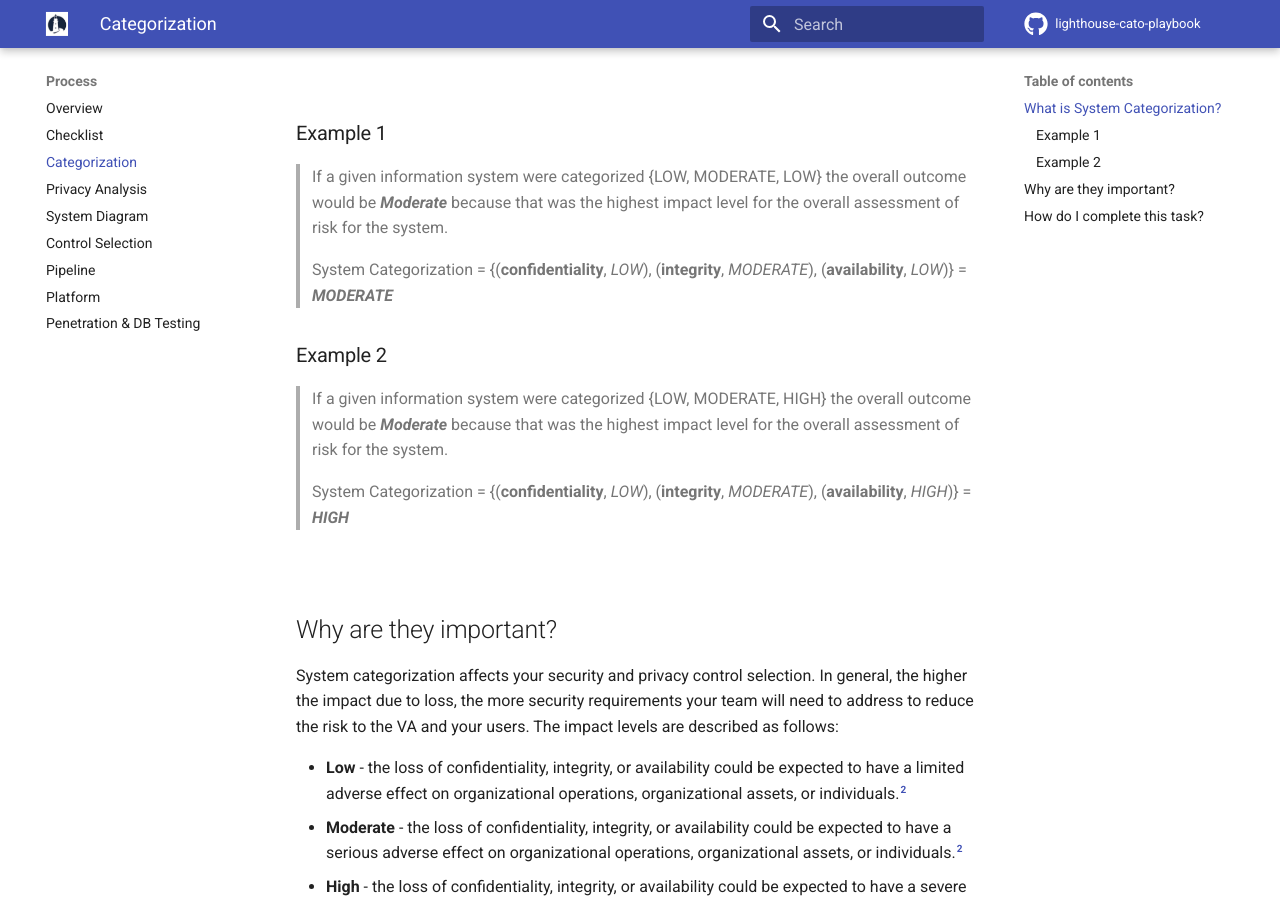
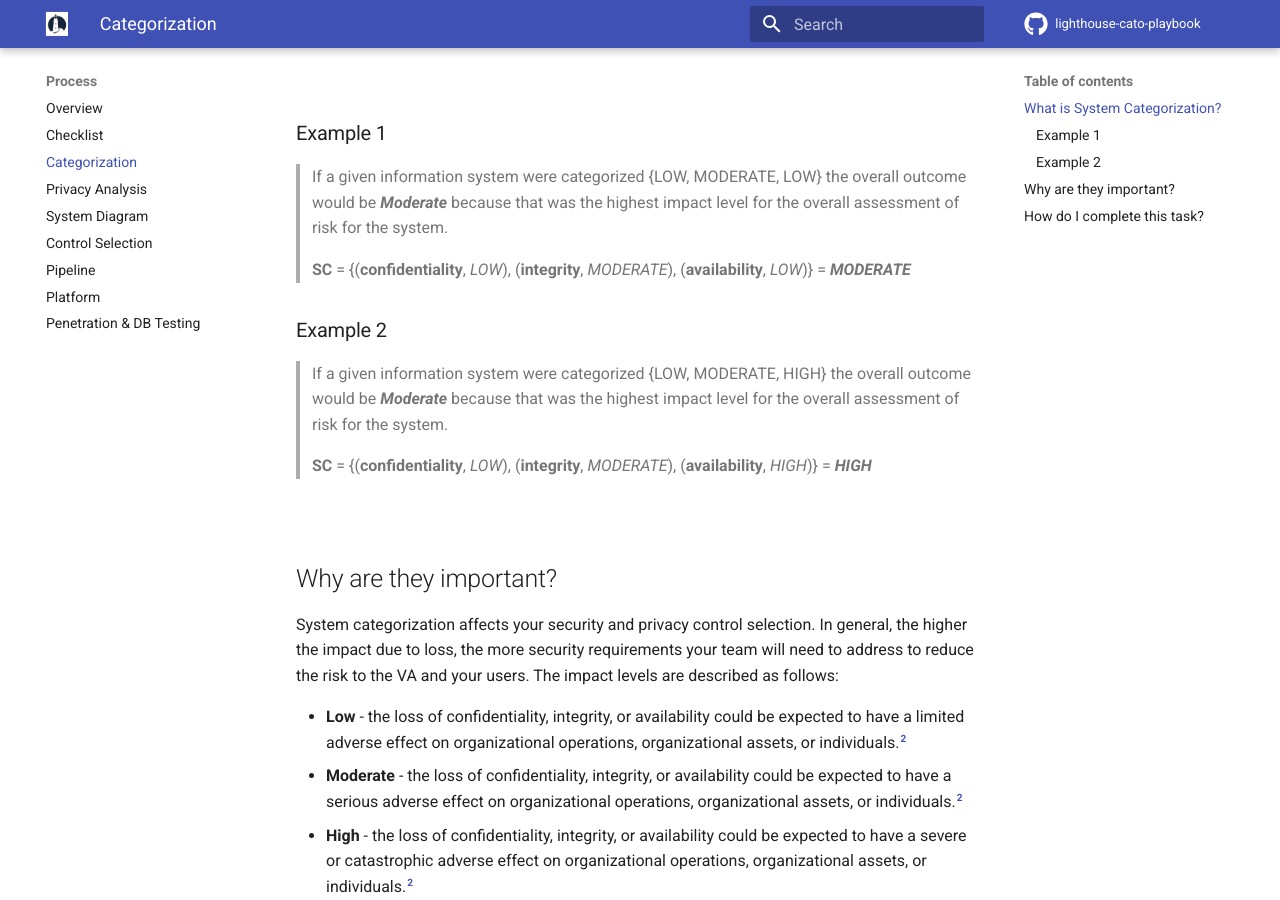
Before and after one commit to rise8-us/cato-playbook, an MkDocs documentation site: the page built from docs/categorization.md, in a window 1280 px wide and 900 px high, scrolled down 378 px. Built offline with MkDocs 1.6.1 and Material for MkDocs 9.7.7, drawn with Linux system fonts in a browser that asks for light colours; comment, search, counter and statistics services are not loaded.

Commit message:
Update categorization.md

```diff
--- a/docs/categorization.md
+++ b/docs/categorization.md
@@ -10,12 +10,12 @@ The categorization process determines the worst-case potential impact that could
 ### Example 1
 > If a given information system were categorized {LOW, MODERATE, LOW} the overall outcome would be ***Moderate*** because that was the highest impact level for the overall assessment of risk for the system.
 >
-> System Categorization = {(**confidentiality**, *LOW*), (**integrity**, *MODERATE*), (**availability**, *LOW*)} = ***MODERATE***
+> **SC** = {(**confidentiality**, *LOW*), (**integrity**, *MODERATE*), (**availability**, *LOW*)} = ***MODERATE***
 
 ### Example 2
 > If a given information system were categorized {LOW, MODERATE, HIGH} the overall outcome would be ***Moderate*** because that was the highest impact level for the overall assessment of risk for the system.
 >
-> System Categorization = {(**confidentiality**, *LOW*), (**integrity**, *MODERATE*), (**availability**, *HIGH*)} = ***HIGH***
+> **SC** = {(**confidentiality**, *LOW*), (**integrity**, *MODERATE*), (**availability**, *HIGH*)} = ***HIGH***
 
 <br/>
 
```
